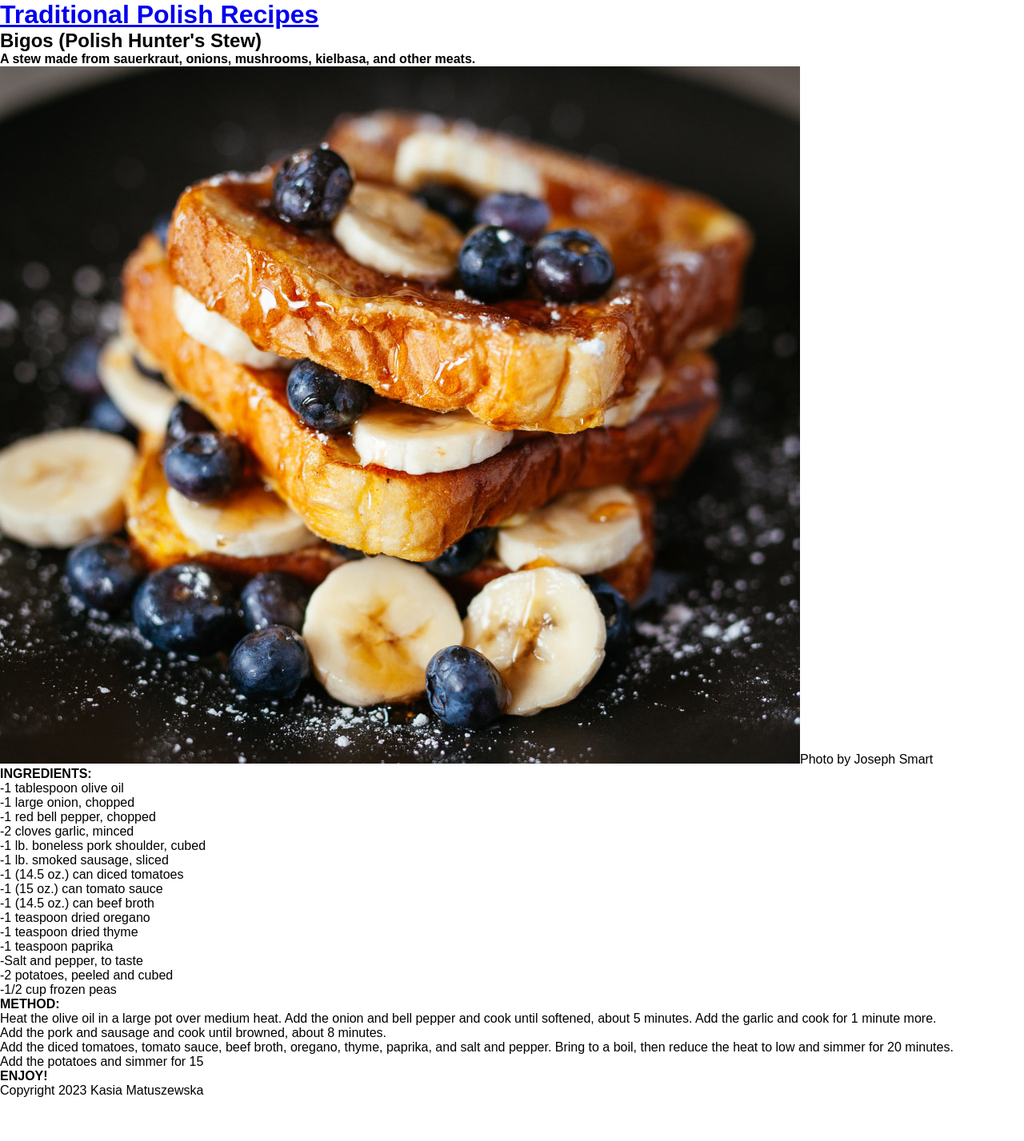
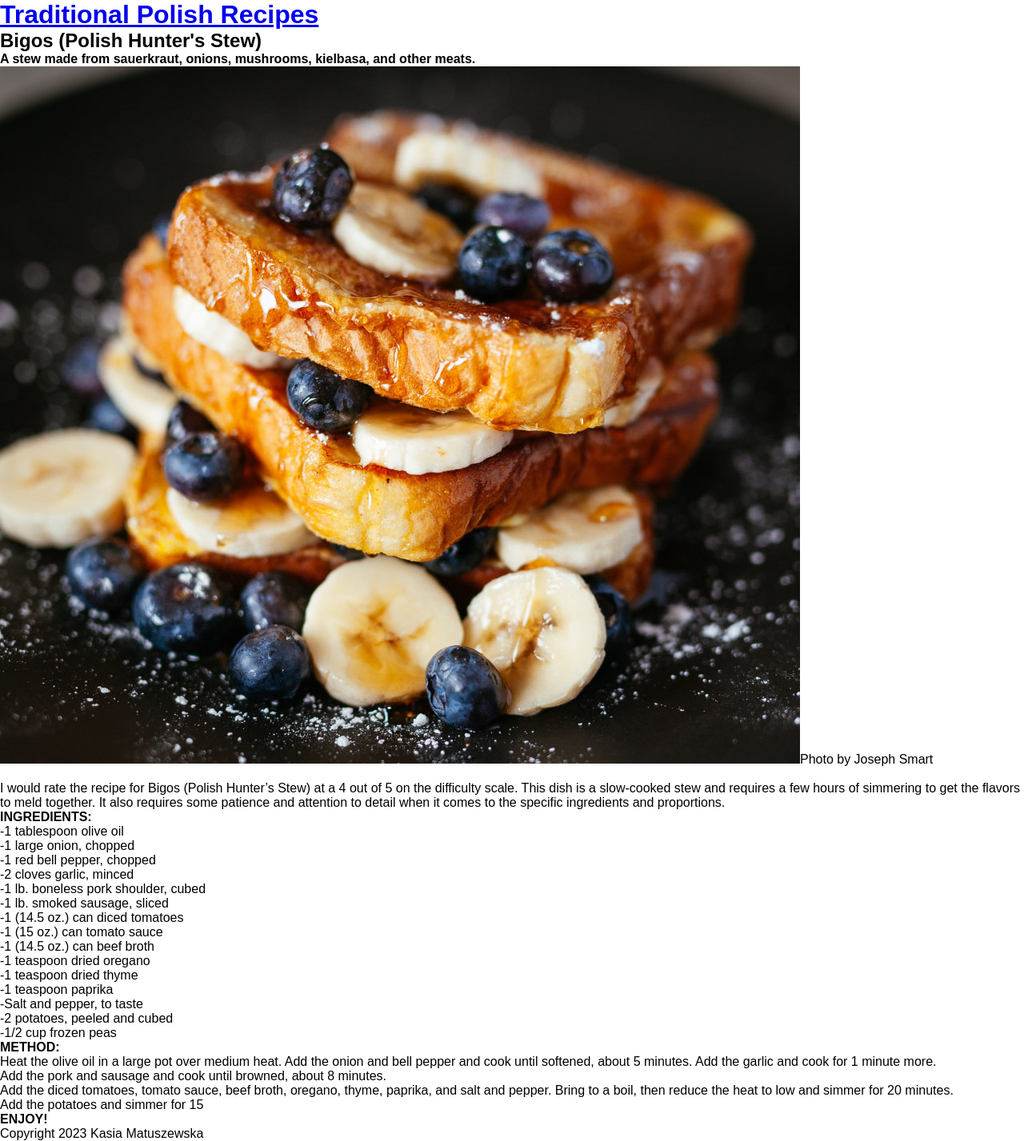
Before and after one commit to kasiamatuszewska/recipewebsite, a Jekyll site: the page built from _recipes/recipe1.md, in a window 1280 px wide. Shown: the whole page at 80% size. Built offline with Jekyll 4.4.1, drawn with Linux system fonts in a browser that asks for light colours; before the commit the page ends 1373 px from its top, so only the background shows below that.

Commit message:
Update Recipe “recipe1”

```diff
--- a/_recipes/recipe1.md
+++ b/_recipes/recipe1.md
@@ -8,6 +8,9 @@ published: true
 **A stew made from sauerkraut, onions, mushrooms, kielbasa, and other meats.**
 
 ![Delicious Plate of Toast, Blueberries and Bananas, covered in sticky maple syrup](../uploads/joseph-gonzalez-zcUgjyqEwe8-unsplash.jpg "Photo by Joseph Smart")
+
+\
+I would rate the recipe for Bigos (Polish Hunter's Stew) at a 4 out of 5 on the difficulty scale. This dish is a slow-cooked stew and requires a few hours of simmering to get the flavors to meld together. It also requires some patience and attention to detail when it comes to the specific ingredients and proportions.
 
 **INGREDIENTS:**
 
@@ -44,11 +47,8 @@ published: true
 **METHOD:**
 
 1. Heat the olive oil in a large pot over medium heat. Add the onion and bell pepper and cook until softened, about 5 minutes. Add the garlic and cook for 1 minute more.
-
 2. Add the pork and sausage and cook until browned, about 8 minutes.
-
 3. Add the diced tomatoes, tomato sauce, beef broth, oregano, thyme, paprika, and salt and pepper. Bring to a boil, then reduce the heat to low and simmer for 20 minutes.
-
 4. Add the potatoes and simmer for 15
 
 **ENJOY!**
```
